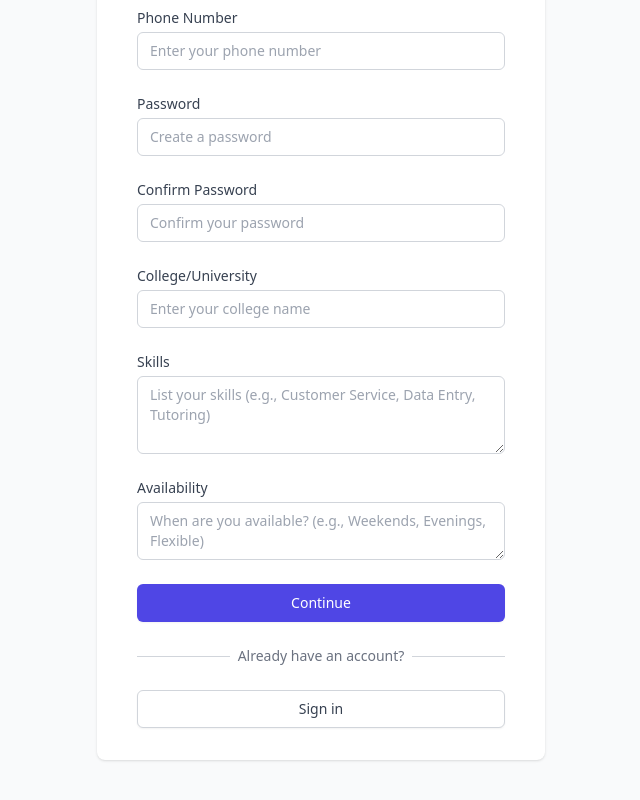
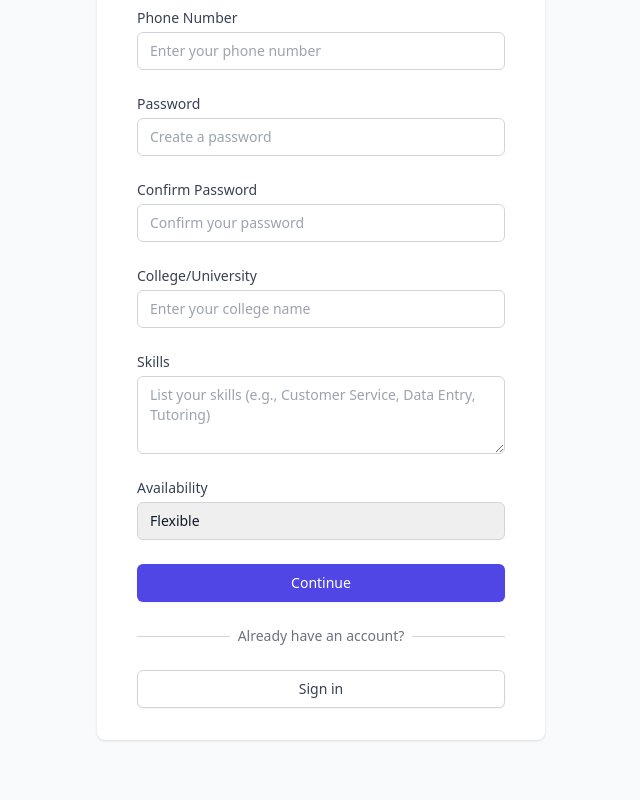
Before and after one commit to imvg93/NoriX, a Next.js app in the folder frontend/: page /signup in a window 1280 px wide. Shown: the part 454-1254 px from the top of the page, without its empty margins (319-959 px from the left). Built offline with nearby package versions, Linux system fonts and the light colour scheme; no server answers.

Commit message:
Enhance signup form: Set default availability to 'flexible', add validation for student availability, and replace text inputs with select dropdowns for availability and business type.

```diff
--- a/frontend/src/app/signup/page.tsx
+++ b/frontend/src/app/signup/page.tsx
@@ -16,7 +16,7 @@ export default function Signup() {
     // Student-specific fields
     college: '',
     skills: '',
-    availability: '',
+    availability: 'flexible', // Default value
     // Employer-specific fields
     companyName: '',
     businessType: '',
@@ -28,7 +28,7 @@ export default function Signup() {
   const [otpData, setOtpData] = useState({ email: '', phone: '' });
   const [step, setStep] = useState<'form' | 'otp' | 'success'>('form');
 
-  const handleInputChange = (e: React.ChangeEvent<HTMLInputElement | HTMLTextAreaElement>) => {
+  const handleInputChange = (e: React.ChangeEvent<HTMLInputElement | HTMLTextAreaElement | HTMLSelectElement>) => {
     const { name, value } = e.target;
     setFormData(prev => ({
       ...prev,
@@ -61,8 +61,20 @@ export default function Signup() {
       return;
     }
 
-    if (userType === 'employer' && (!formData.companyName || !formData.businessType)) {
-      setError('Please fill in company details');
+    if (userType === 'student' && !formData.availability) {
+      setError('Please select your availability');
+      setLoading(false);
+      return;
+    }
+
+    if (userType === 'employer' && !formData.companyName) {
+      setError('Please enter your company name');
+      setLoading(false);
+      return;
+    }
+
+    if (userType === 'employer' && !formData.businessType) {
+      setError('Please select your business type');
       setLoading(false);
       return;
     }
@@ -349,15 +361,20 @@ export default function Signup() {
                         Availability
                       </label>
                       <div className="mt-1">
-                        <textarea
+                        <select
                           id="availability"
                           name="availability"
-                          rows={2}
+                          required
                           value={formData.availability}
                           onChange={handleInputChange}
                           className="appearance-none block w-full px-3 py-2 border border-gray-300 rounded-md placeholder-gray-400 focus:outline-none focus:ring-indigo-500 focus:border-indigo-500 sm:text-sm"
-                          placeholder="When are you available? (e.g., Weekends, Evenings, Flexible)"
-                        />
+                        >
+                          <option value="">Select your availability</option>
+                          <option value="weekdays">Weekdays</option>
+                          <option value="weekends">Weekends</option>
+                          <option value="both">Both (Weekdays & Weekends)</option>
+                          <option value="flexible">Flexible</option>
+                        </select>
                       </div>
                     </div>
                   </>
@@ -389,16 +406,26 @@ export default function Signup() {
                         Business Type
                       </label>
                       <div className="mt-1">
-                        <input
+                        <select
                           id="businessType"
                           name="businessType"
-                          type="text"
                           required
                           value={formData.businessType}
                           onChange={handleInputChange}
                           className="appearance-none block w-full px-3 py-2 border border-gray-300 rounded-md placeholder-gray-400 focus:outline-none focus:ring-indigo-500 focus:border-indigo-500 sm:text-sm"
-                          placeholder="e.g., Restaurant, Retail, Technology"
-                        />
+                        >
+                          <option value="">Select business type</option>
+                          <option value="Cafe & Restaurant">Cafe & Restaurant</option>
+                          <option value="Retail Store">Retail Store</option>
+                          <option value="Tuition Center">Tuition Center</option>
+                          <option value="Events & Entertainment">Events & Entertainment</option>
+                          <option value="Delivery Service">Delivery Service</option>
+                          <option value="Office & Corporate">Office & Corporate</option>
+                          <option value="Tech Company">Tech Company</option>
+                          <option value="Creative Agency">Creative Agency</option>
+                          <option value="Healthcare">Healthcare</option>
+                          <option value="Other">Other</option>
+                        </select>
                       </div>
                     </div>
 
```
